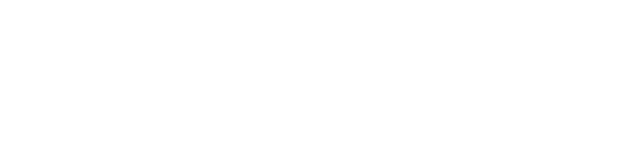
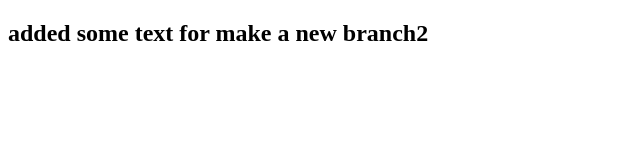
Before and after one commit to semin-ahammed/my-first-repo, a plain HTML site: page service.html in a window 1280 px wide. Shown: the whole page, without its empty margins (0-640 px from the left). Drawn offline with Linux system fonts and the light colour scheme.

Commit message:
added some text for our new branch

```diff
--- a/service.html
+++ b/service.html
@@ -7,6 +7,6 @@
     <title>service section</title>
 </head>
 <body>
-
+    <h2>added some text for make a new branch2</h2>
 </body>
 </html>
```
